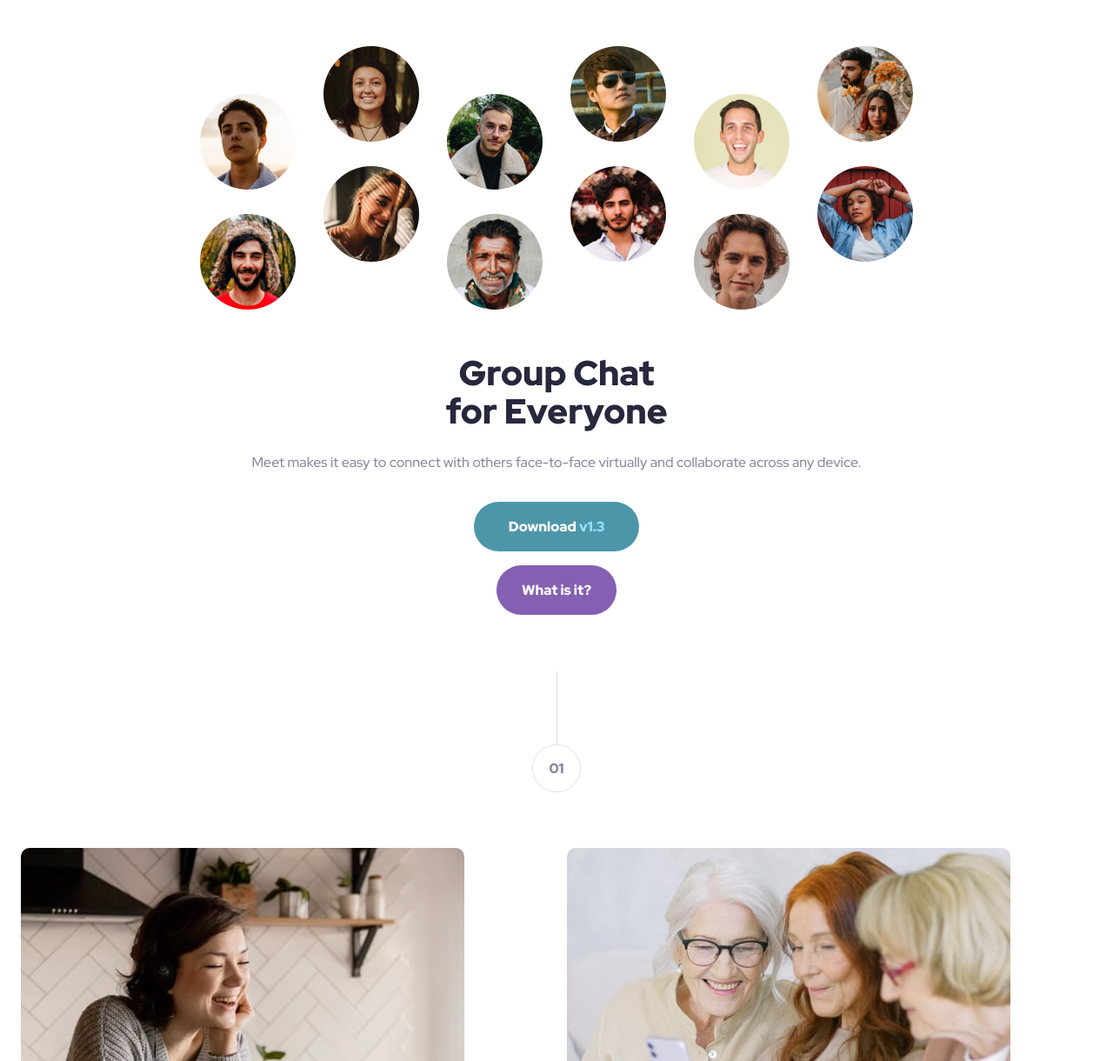
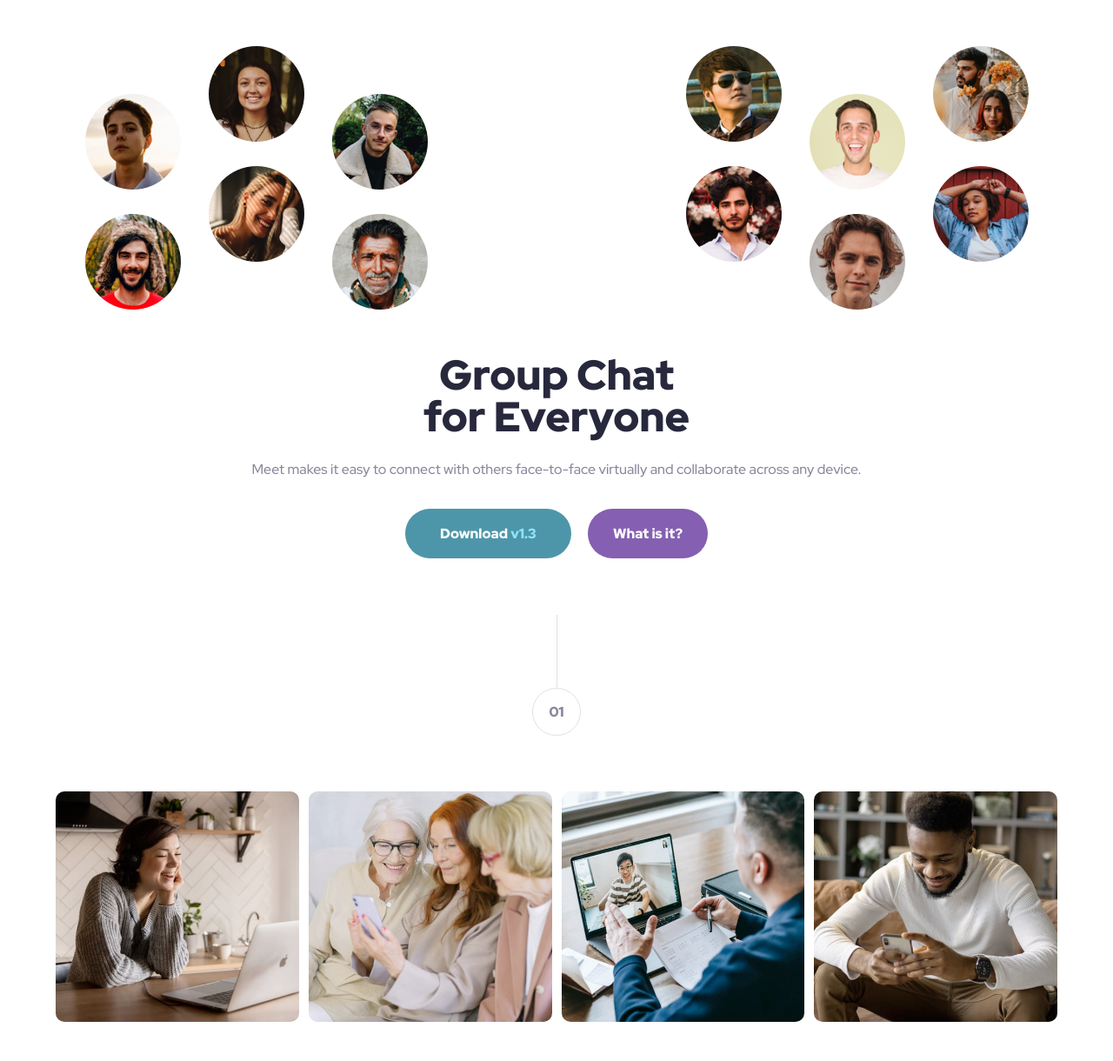
Before and after one commit to gchristofferson/meet-landing-page, a plain HTML site: page index.html in a window 1280 px wide. Shown: the part 79-1299 px from the top of the page at 87% size. Drawn offline with Linux system fonts and the light colour scheme.

Commit message:
finished mobile layout

```diff
--- a/css/styles.css
+++ b/css/styles.css
@@ -90,6 +90,22 @@ h2 {
     font-size: 1.125rem;
 }
 
+@media (min-width:768px) {
+    h1 {
+        font-size: 3rem;
+        line-height: 3rem;
+    }
+
+    h2 {
+        font-size: 2.5rem;
+        line-height: 2.75rem;
+    }
+
+    .main__overline {
+        margin-bottom: 1rem;
+    }
+}
+
 /* ==============================
 BUTTONS
 ============================== */
@@ -110,6 +126,7 @@ BUTTONS
 .btn:hover,
 .btn:focus {
     background-color: var(--primary-hover);
+    cursor: pointer;
 }
 
 .btn--secondary {
@@ -132,6 +149,17 @@ BUTTONS
 
 .btn--secondary span {
     color: rgba(217, 184, 255, 1);
+}
+
+@media (min-width: 768px) {
+    .btn {
+        display: inline-block;
+        margin-top: 0;
+    }
+
+    .btn + .btn {
+        margin-left: 1rem;
+    }
 }
 /* ==============================
 GENERAL LAYOUT
@@ -184,6 +212,41 @@ header {
     display: block;
 }
 
+@media (min-width:768px) {
+
+    .hero {
+        grid-template-areas: "h-img-l     h-img-l     h-img-r     h-img-r"
+                           "h-content   h-content   h-content   h-content"
+    }
+    .hero__img {
+        display: none;
+    }
+
+    .img-left,
+    .img-right {
+        display: block;
+        position: relative;
+    }
+
+    .img-left {
+        grid-area: h-img-l;
+        left: -45px;
+    }
+
+    .img-right {
+        grid-area: h-img-r;
+        left: -26px;
+    }
+
+    .hero__img + .hero__img {
+        margin-left: 2rem;
+    }
+
+    .hero__content {
+        padding: 0 155px;
+    }
+}
+
 /* --- SECTION MARKERS --- */
 
 .count {
@@ -219,7 +282,6 @@ header {
 }
 
 .main__gallery {
-    grid-area: gallery;
     display: grid;
     grid-template-columns: repeat(2, 1fr);
     gap: 24px;
@@ -230,8 +292,42 @@ header {
     border-radius: 10px;
 }
 
+@media (min-width:768px) {
+    .main__gallery {
+        grid-template-columns: repeat(4, minmax(164px, 1fr));
+        gap: 11px;
+        padding: 0 40px;
+        justify-content: center;
+        margin-bottom: 3rem;
+    }
+
+    .main__text {
+        padding: 0 97px;
+    }
+
+    .main__title {
+        padding: 0 55px;
+    }
+}
+
 /* --- FOOTER SECTION --- */
 
 .footer {
     padding: 92px 24px 72px 24px;
 }
+
+@media (min-width:768px) {
+    .footer {
+        background-image: linear-gradient(to right, rgba(77, 150, 169, .9), rgba(77, 150, 169, .9)),
+        url("../assets/tablet/image-footer.jpg");
+    }
+
+    .footer__title {
+        padding: 0 155px;
+    }
+
+    .footer__body {
+        padding: 0 80px;
+        margin-bottom: 2.5rem;
+    }
+}
```
